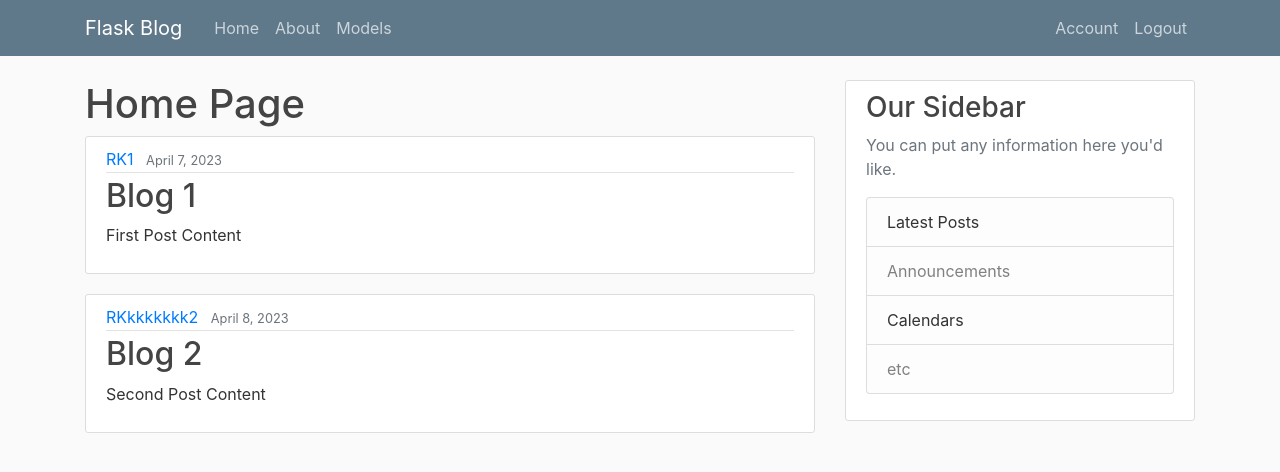
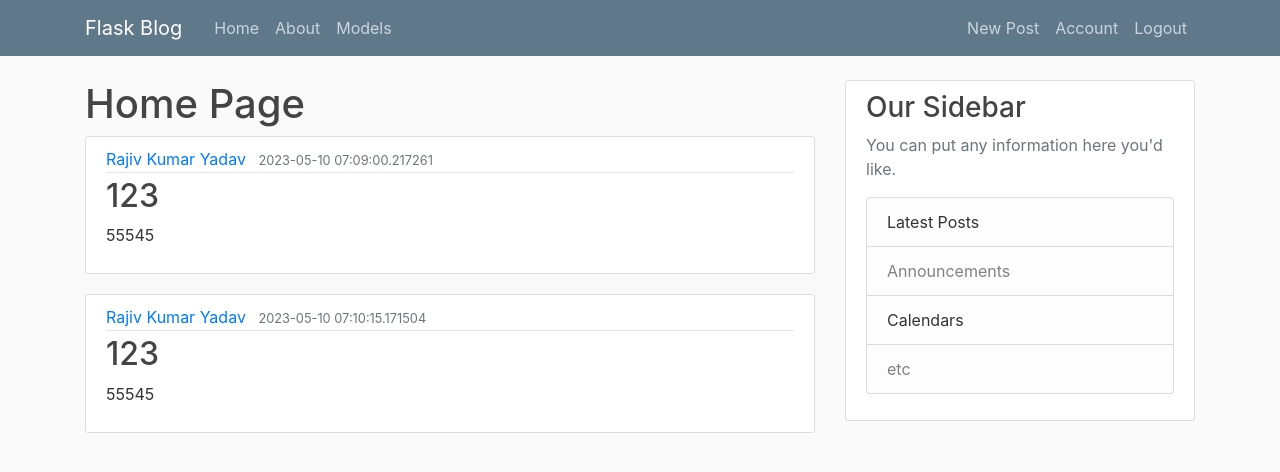
Before and after one commit to rk5634/flask_project, a Flask app: page / in a window 1280 px wide. Shown: the top 472 px of the page. Run offline with Flask 3, Linux system fonts and the light colour scheme; a user stored in the database is signed in; some libraries are stand-ins or nearby versions.

Commit message:
added create new post functionality

```diff
--- a/flaskblog/forms.py
+++ b/flaskblog/forms.py
@@ -44,3 +44,9 @@ class UpdateProfileForm(FlaskForm):
     email = StringField('Email',validators=[data_required(),Email(),validate_email])
     image = FileField('Profile Picture',validators=[FileAllowed(['jpg','png'])])
     update = SubmitField('Update')
+
+
+class CreatePostForm(FlaskForm):
+    title = StringField('Title',validators=[data_required(),length(min=3)])
+    content = StringField('Content',validators=[data_required(),length(min=5)])
+    submit = SubmitField('Create Post')
--- a/flaskblog/routes.py
+++ b/flaskblog/routes.py
@@ -2,30 +2,18 @@ import secrets
 import os
 from PIL import Image
 from flask import render_template,url_for,flash,redirect,request
-from flaskblog.forms import RegistrationForm,LoginForm,UpdateProfileForm
+from flaskblog.forms import RegistrationForm,LoginForm,UpdateProfileForm,CreatePostForm
 from flaskblog.model import User,Post
 from flaskblog import app,db,bcrypt
 from flask_login import login_user,current_user,logout_user,login_required
 
 
-p = [
-    {
-    'author':"RK1",
-    'title':"Blog 1",
-    'content':'First Post Content',
-    'date':'April 7, 2023'
-    },
-    {
-    'author':"RKkkkkkkk2",
-    'title':"Blog 2",
-    'content':'Second Post Content',
-    'date':'April 8, 2023'
-    }
-]
+
 
 @app.route("/")
 @app.route("/home")
 def home():
+    p = Post.query.all()
     return render_template("home.html",post=p)
 
 @app.route("/about")
@@ -125,6 +113,20 @@ def update_profile():
     return render_template('updateprofile.html',form = form)
 
 
+
+@app.route("/create_post",methods = ['GET','POST'])
+@login_required
+def new_post():
+    form = CreatePostForm()
+    if form.validate_on_submit():
+        post = Post(title = form.title.data,content = form.content.data,user_id = current_user.id)
+        db.session.add(post)
+        db.session.commit()
+        flash("New Post Created")
+        return redirect(url_for("home"))
+    return render_template("new_post.html",form=form,title="New Post")
+
+
 @app.route("/rk")
 def rk():
     return "ALTAIR hello"
--- a/flaskblog/templates/home.html
+++ b/flaskblog/templates/home.html
@@ -14,8 +14,8 @@
     <article class="media content-section">
         <div class="media-body">
           <div class="article-metadata">
-            <a class="mr-2" href="#">{{ p.author }}</a>
-            <small class="text-muted">{{ p.date }}</small>
+            <a class="mr-2" href="#">{{ p.author.firstname }} {{p.author.lastname}}</a>
+            <small class="text-muted">{{ p.date_posted }}</small>
           </div>
           <h2><a class="article-title" href="#">{{ p.title }}</a></h2>
           <p class="article-content">{{ p.content }}</p>
--- a/flaskblog/templates/layout.html
+++ b/flaskblog/templates/layout.html
@@ -36,6 +36,7 @@
               <!-- Navbar Right Side -->
               <div class="navbar-nav">
                 {% if current_user.is_authenticated %}
+                <a class="nav-item nav-link" href="{{ url_for('new_post')}}">New Post</a>
                 <a class="nav-item nav-link" href="{{ url_for('account')}}">Account</a>
                   <a class="nav-item nav-link" href="{{ url_for('logout')}}">Logout</a>
                 {% else %}
```
Also changed, not shown: flaskblog/templates/new_post.html (added, +49 -0 lines), instance/site.db.
